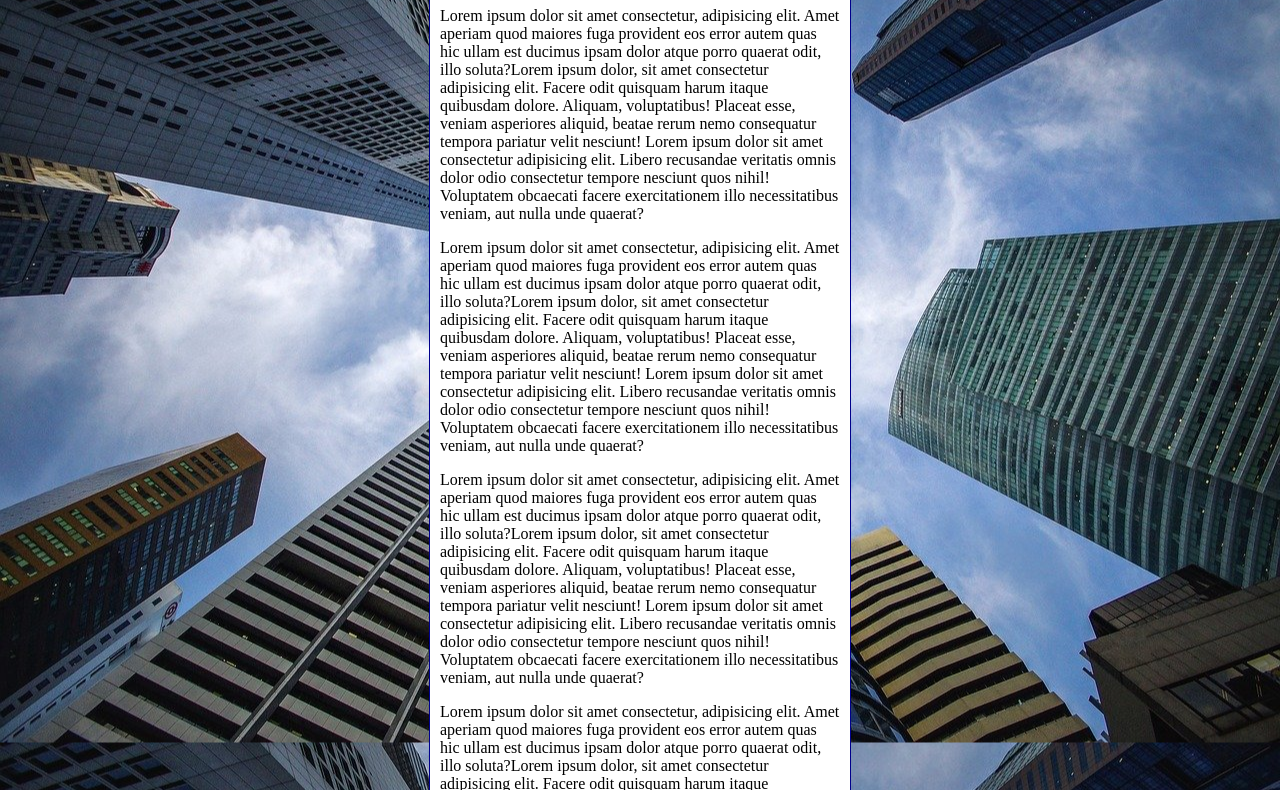
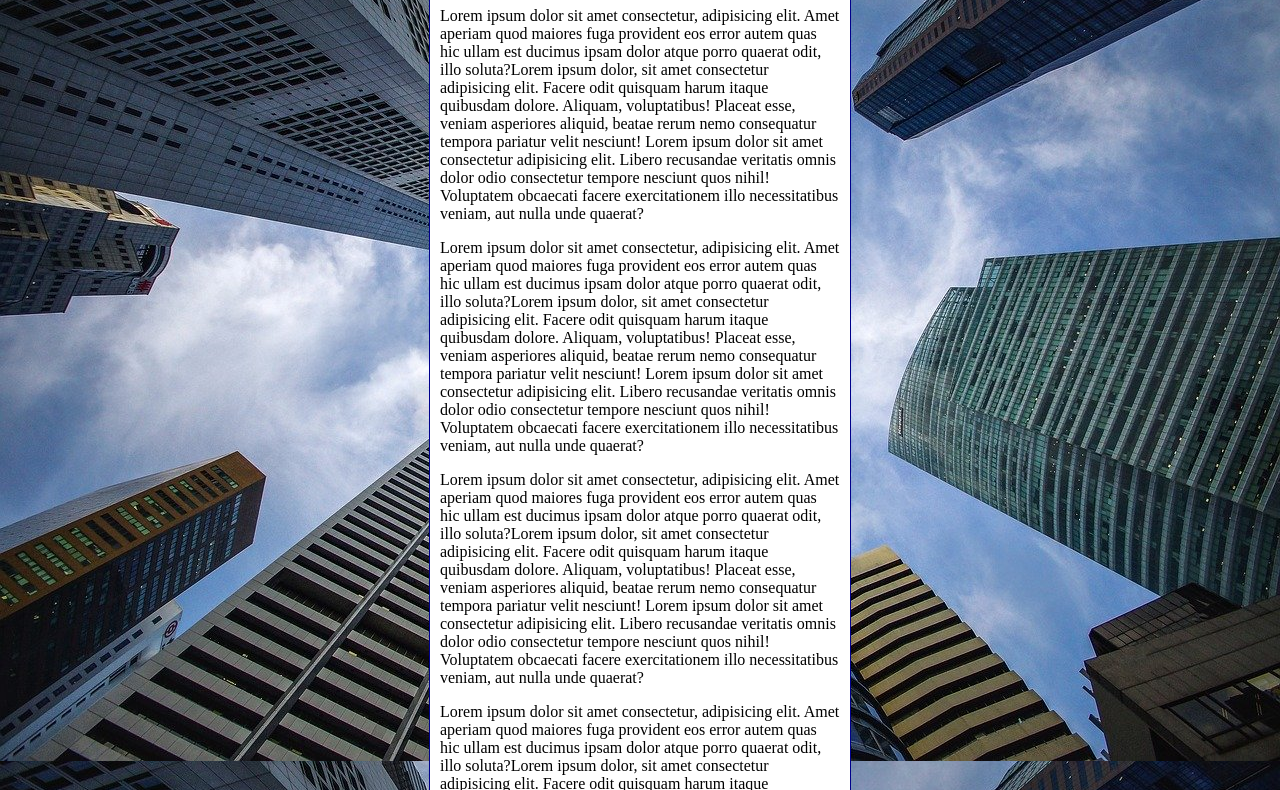
Before and after one commit to augustocesarsouza/html-css, a plain HTML site: page exercicios/ex022/fundo006.html in a window 1280 px wide. Shown: the part 92-882 px from the top of the page. Drawn offline with Linux system fonts and the light colour scheme.

Commit message:
Update fundo006.html

```diff
--- a/exercicios/ex022/fundo006.html
+++ b/exercicios/ex022/fundo006.html
@@ -11,13 +11,16 @@
             background-color: black;
             background-image: url('imagens/wallpaper002.jpg');
             background-position: center center;
-            background-repeat: repeat-y;
+            background-repeat: no-repeat;
             background-size: cover;
+            background-attachment: fixed;
+
+
         }
 
         main{
             background-color: white;
-            width: 400px;
+            max-width: 400px;
             padding: 10px;
             margin: auto;
             border: 1px solid darkblue;
```
